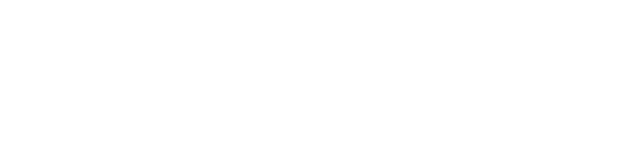
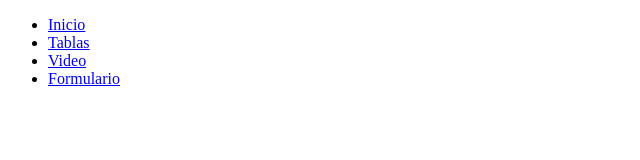
Before and after one commit to danielmayav/Practica_HTML, a plain HTML site: page index.html in a window 1280 px wide. Shown: the whole page, without its empty margins (0-640 px from the left). Drawn offline with Linux system fonts and the light colour scheme.

Commit message:
Archivos creados

```diff
--- a/index.html
+++ b/index.html
@@ -8,5 +8,14 @@
 </head>
 <body>
 
+    <header>
+        <ul>
+            <li><a href="#">Inicio</a></li>
+            <li><a href="#">Tablas</a></li>
+            <li><a href="#">Video</a></li>
+            <li><a href="#">Formulario</a></li>
+        </ul>
+    </header>
+
 </body>
 </html>
```
Also changed, not shown: Tablas.html (added), Video.html (added).
